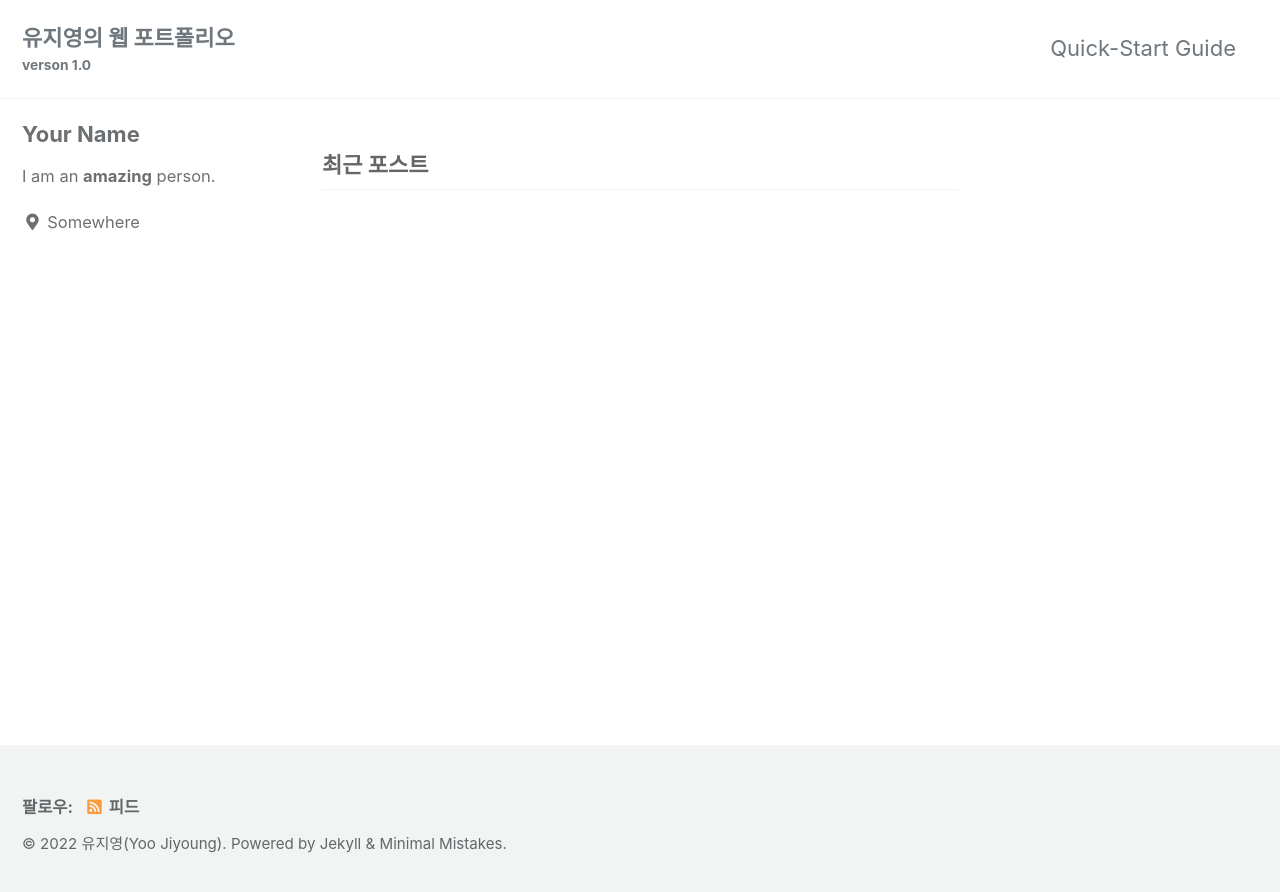
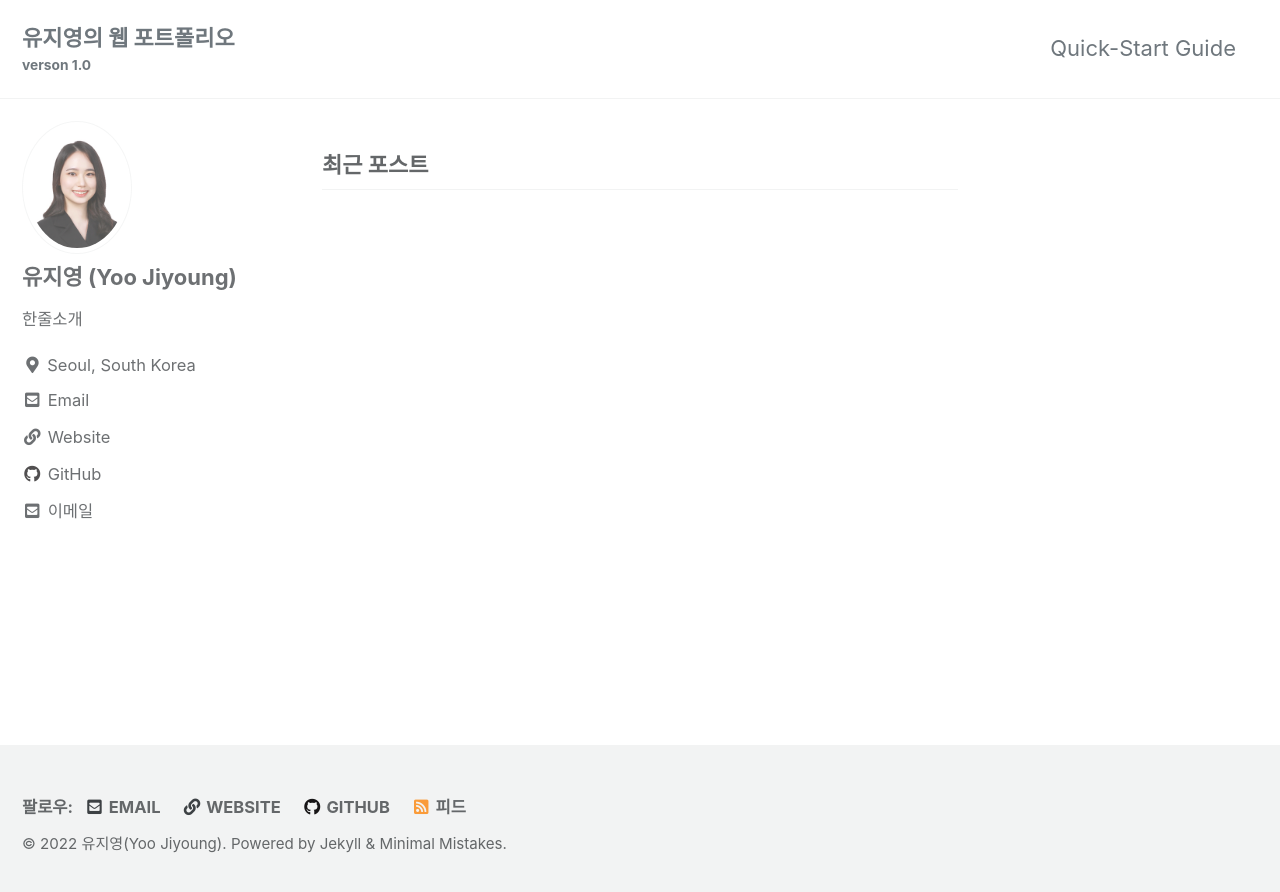
Before and after one commit to y00ooo/y00ooo.github.io, a Jekyll site: the page built from index.html, in a window 1280 px wide. Shown: the top 892 px of the page. Built offline with Jekyll 4.4.1, drawn with Linux system fonts in a browser that asks for light colours; cached includes are drawn as plain includes; the list of posts is cut into pages by our own code.

Commit message:
기초정보수정

```diff
--- a/_config.yml
+++ b/_config.yml
@@ -21,12 +21,12 @@
 subtitle: "verson 1.0" # site tagline that appears below site title in masthead
 name: "유지영(Yoo Jiyoung)"
 description: "유지영의 웹 포트폴리오 사이트입니다."
-url: # the base hostname & protocol for your site e.g. "https://mmistakes.github.io"
+url: "https://y00ooo.github.io/" # the base hostname & protocol for your site e.g. "https://mmistakes.github.io"
 baseurl: # the subpath of your site, e.g. "/blog"
-repository: # GitHub username/repo-name e.g. "mmistakes/minimal-mistakes"
+repository: "https://github.com/y00ooo/y00ooo.github.io" # GitHub username/repo-name e.g. "mmistakes/minimal-mistakes"
 teaser: # path of fallback teaser image, e.g. "/assets/images/500x300.png"
 logo: # path of logo image to display in the masthead, e.g. "/assets/images/88x88.png"
-masthead_title: # overrides the website title displayed in the masthead, use " " for no title
+masthead_title: "유지영의 웹 포트폴리오" # overrides the website title displayed in the masthead, use " " for no title
 # breadcrumbs            : false # true, false (default)
 words_per_minute: 200
 comments:
@@ -103,52 +103,34 @@
 
 # Site Author
 author:
-  name: "Your Name"
-  avatar: # path of avatar image, e.g. "/assets/images/bio-photo.jpg"
-  bio: "I am an **amazing** person."
-  location: "Somewhere"
-  email:
+  name: "유지영 (Yoo Jiyoung)"
+  avatar: "/assets/avatar.jpg" # path of avatar image, e.g. "/assets/images/bio-photo.jpg"
+  bio: "한줄소개"
+  location: "Seoul, South Korea"
+  email: "y00ooo@snu.ac.kr"
   links:
     - label: "Email"
       icon: "fas fa-fw fa-envelope-square"
-      # url: "mailto:your.name@email.com"
+      url: "mailto:y00ooo@snu.ac.kr"
     - label: "Website"
       icon: "fas fa-fw fa-link"
-      # url: "https://your-website.com"
-    - label: "Twitter"
-      icon: "fab fa-fw fa-twitter-square"
-      # url: "https://twitter.com/"
-    - label: "Facebook"
-      icon: "fab fa-fw fa-facebook-square"
-      # url: "https://facebook.com/"
+      url: "https://y00ooo.github.io/"
     - label: "GitHub"
       icon: "fab fa-fw fa-github"
-      # url: "https://github.com/"
-    - label: "Instagram"
-      icon: "fab fa-fw fa-instagram"
-      # url: "https://instagram.com/"
+      url: "https://github.com/y00ooo"
 
 # Site Footer
 footer:
   links:
-    - label: "Twitter"
-      icon: "fab fa-fw fa-twitter-square"
-      # url:
-    - label: "Facebook"
-      icon: "fab fa-fw fa-facebook-square"
-      # url:
+    - label: "Email"
+      icon: "fas fa-fw fa-envelope-square"
+      url: "mailto:y00ooo@snu.ac.kr"
+    - label: "Website"
+      icon: "fas fa-fw fa-link"
+      url: "https://y00ooo.github.io/"
     - label: "GitHub"
       icon: "fab fa-fw fa-github"
-      # url:
-    - label: "GitLab"
-      icon: "fab fa-fw fa-gitlab"
-      # url:
-    - label: "Bitbucket"
-      icon: "fab fa-fw fa-bitbucket"
-      # url:
-    - label: "Instagram"
-      icon: "fab fa-fw fa-instagram"
-      # url:
+      url: "https://github.com/y00ooo"
 
 # Reading Files
 include:
```
Also changed, not shown: assets/avatar.jpg (added).
